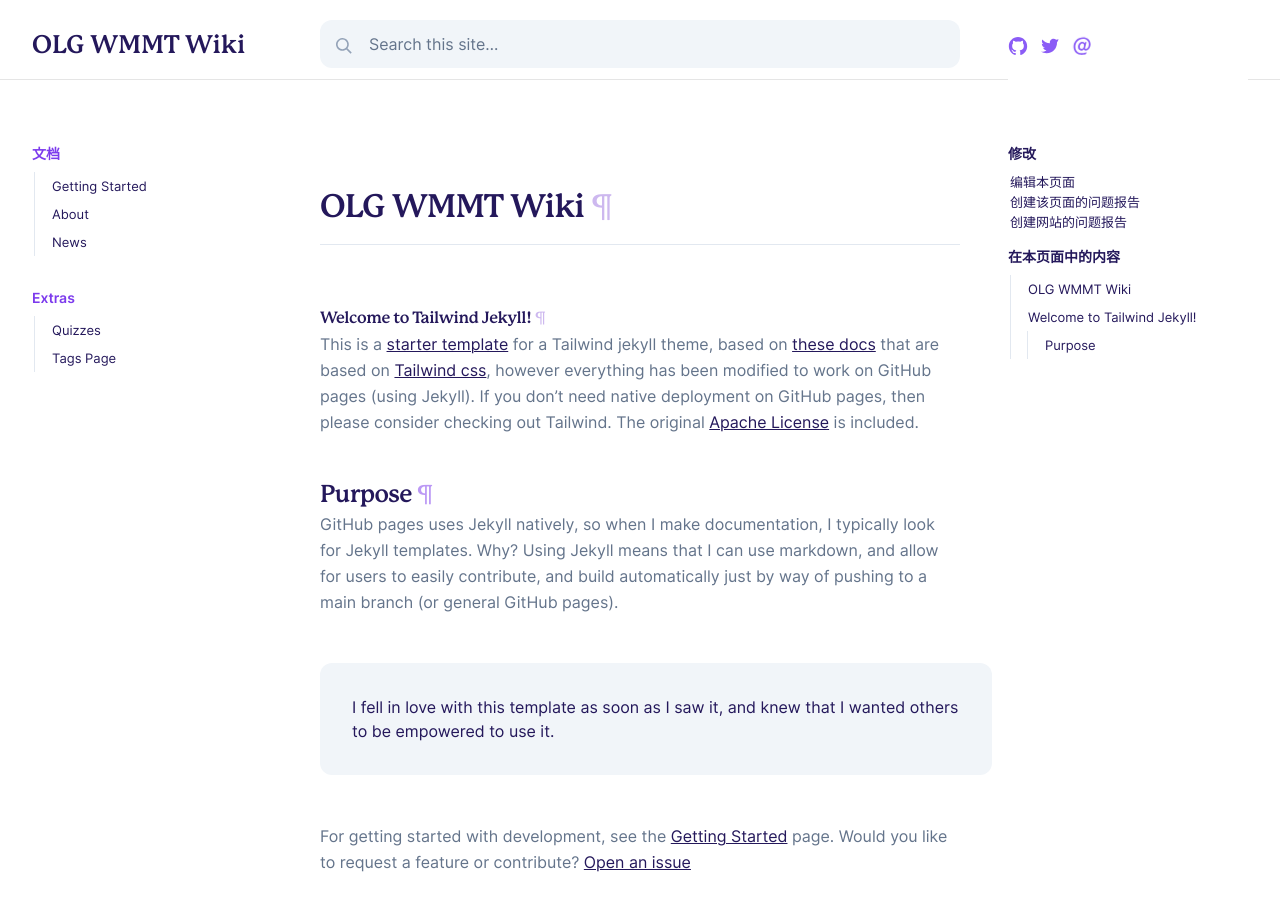
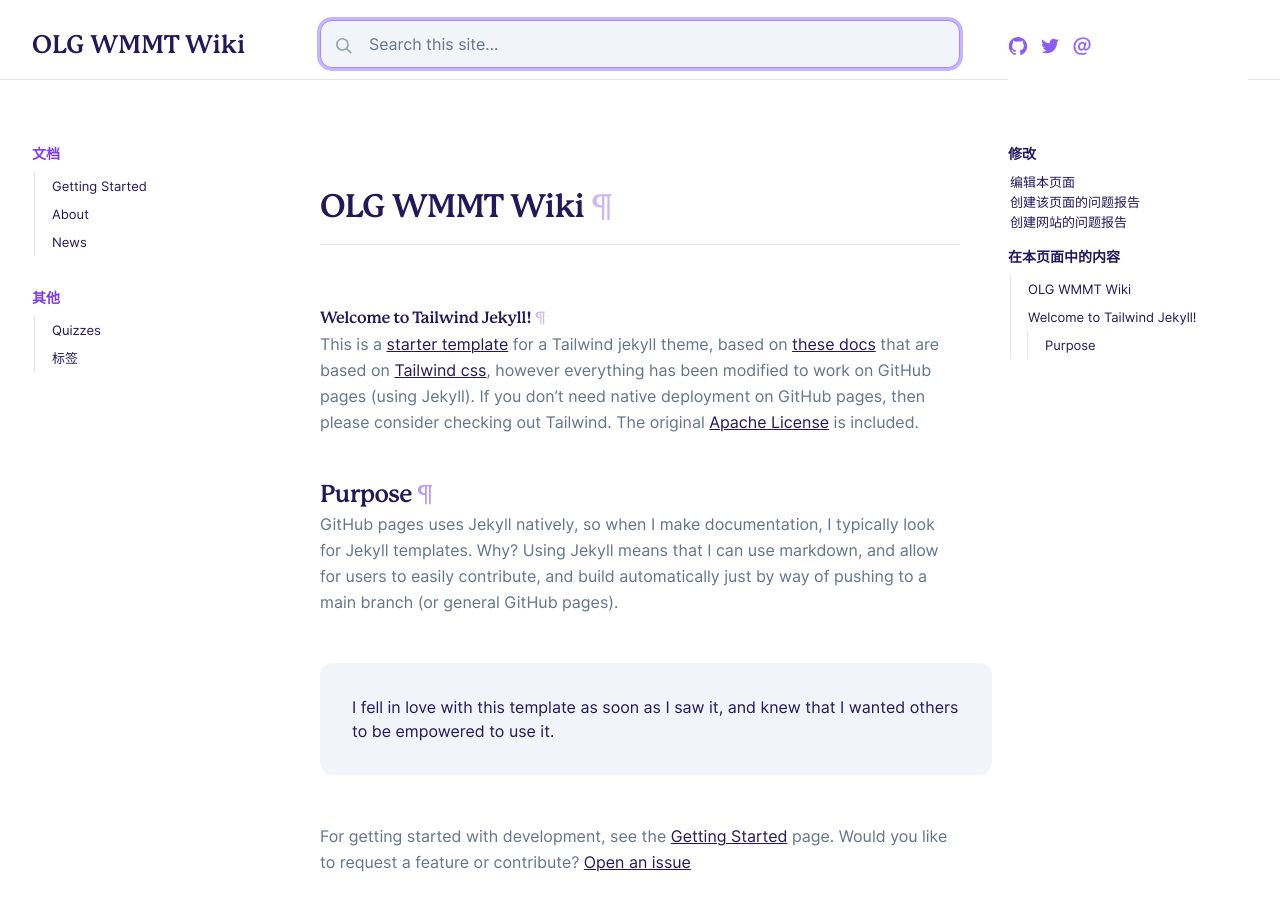
Before and after one commit to banapassport/SRC-Wiki, a Jekyll site: the page built from pages/index.md, in a window 1280 px wide and 1043 px high. Shown: the top 911 px of the window. Built offline with Jekyll 4.4.1, drawn with Linux system fonts in a browser that asks for light colours.

Commit message:
Update #4

```diff
--- a/_data/toc.yml
+++ b/_data/toc.yml
@@ -14,10 +14,10 @@
       url: "about"
     - title: "News"
       url: "news"
-- title: "Extras"
+- title: "其他"
   url: "docs/extras"
   links:
     - title: Quizzes
       url: "docs/extras/example-quiz"
-    - title: Tags Page
+    - title: 标签
       url: "tags"
```
